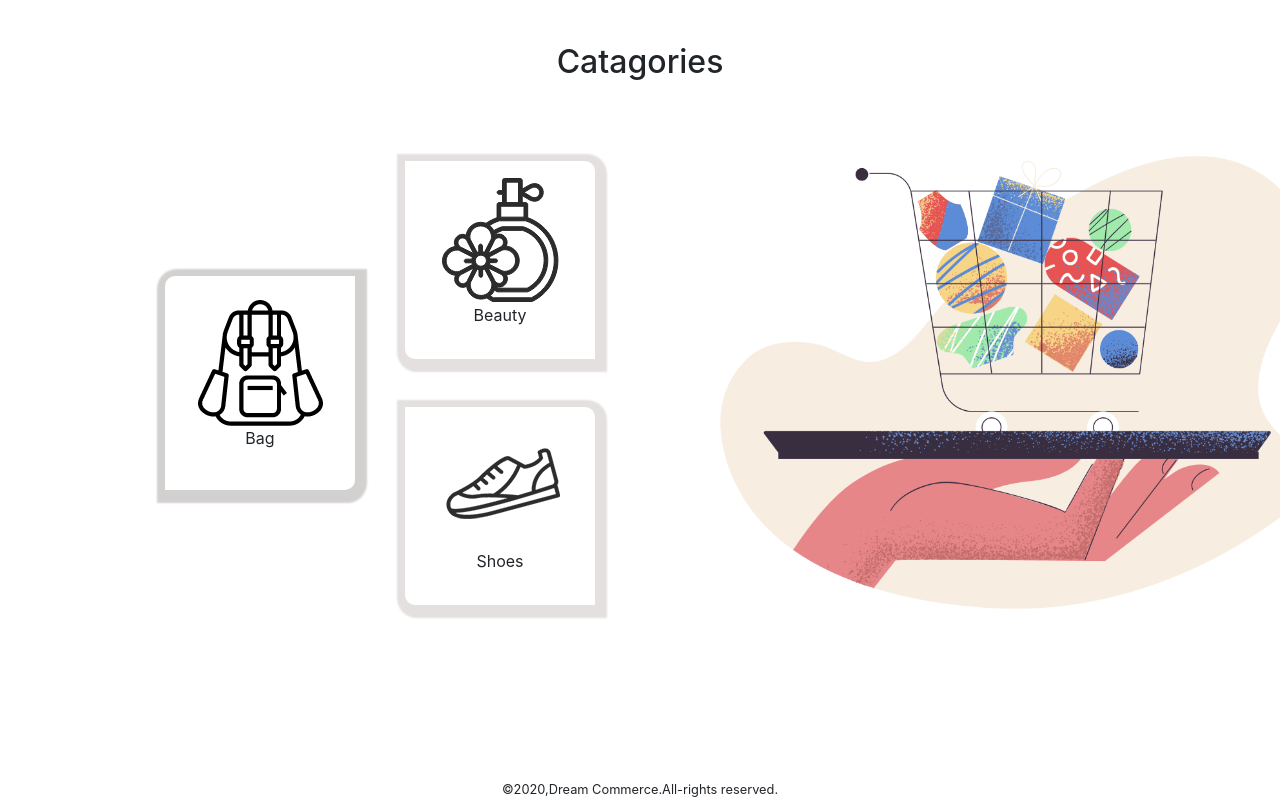
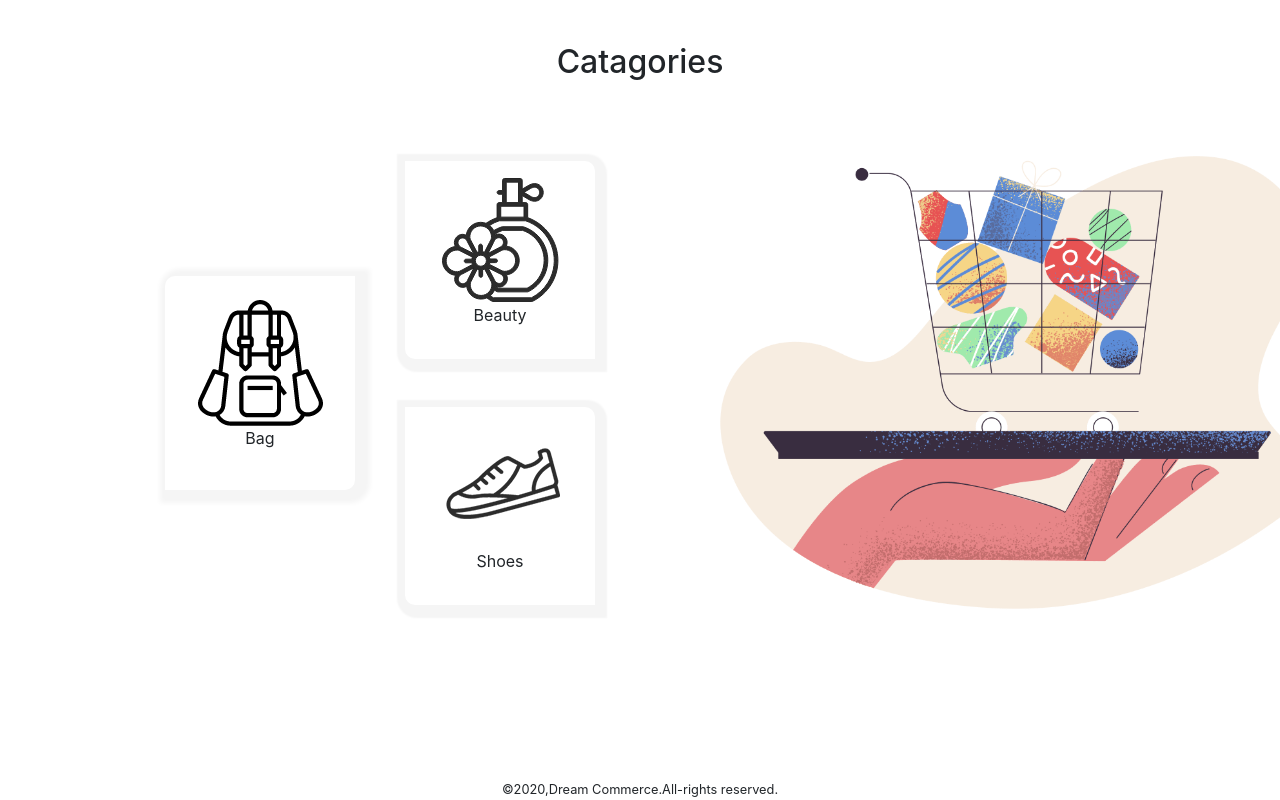
Before and after one commit to raisuahmed/hot-gadets, a plain HTML site: page index.html in a window 1280 px wide. Shown: the part 2199-2999 px from the top of the page. Drawn offline with nearby package versions, Linux system fonts and the light colour scheme.

Commit message:
style change

```diff
--- a/style.css
+++ b/style.css
@@ -55,12 +55,12 @@ button{
 .col{
     border: none;
     border-radius: 0px 10px;
-    box-shadow: 2px 3px 2px 10px rgb(228, 224, 224);
+    box-shadow: 2px 3px 2px 10px whitesmoke;
 }
 .cat-bag{
     border: none;
     border-radius: 10px 0px;
-    box-shadow: 2px 3px 2px 10px rgb(211, 208, 208);
+    box-shadow: 5px 3px 5px 10px whitesmoke;
     margin: 60px 50px;
 
 }
```
